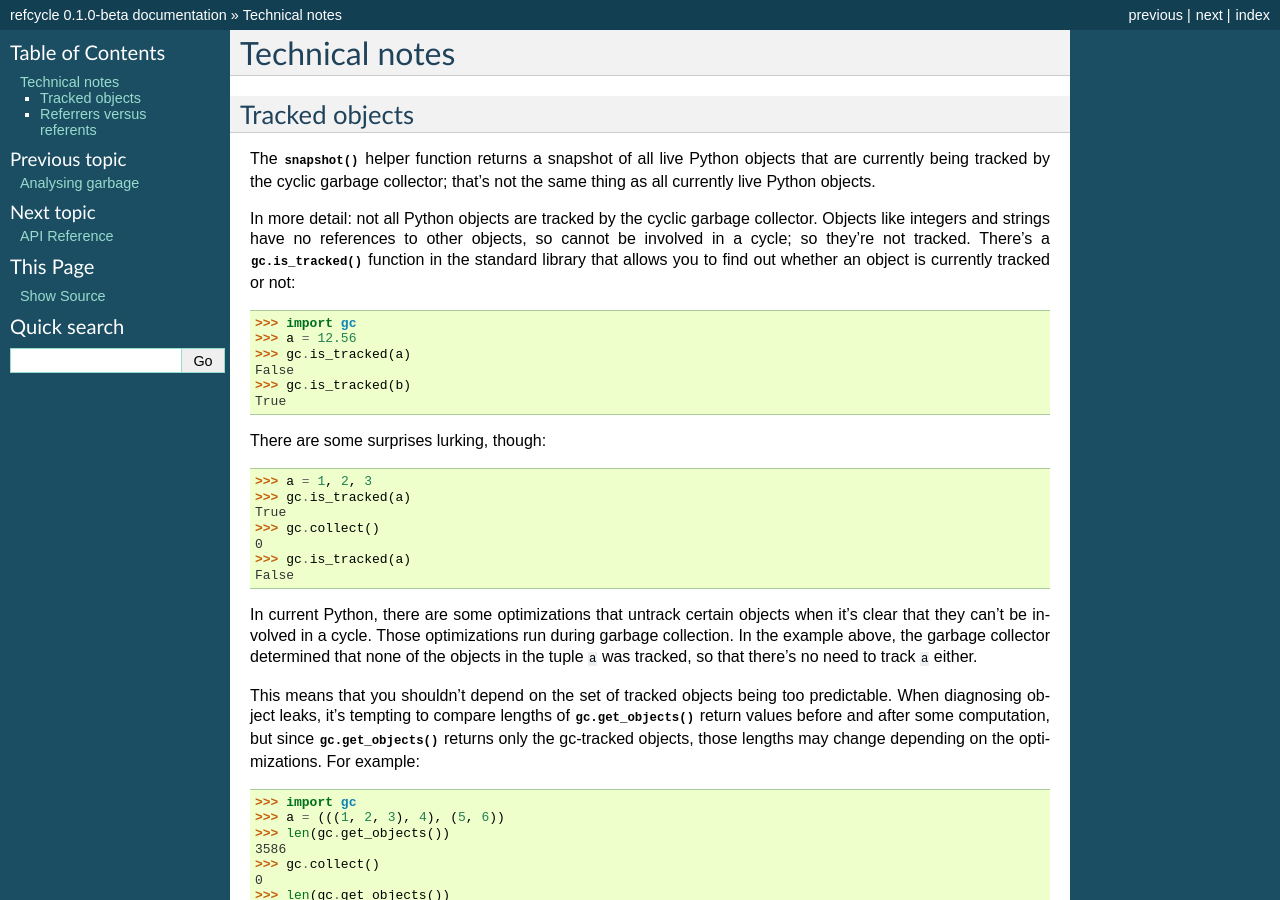
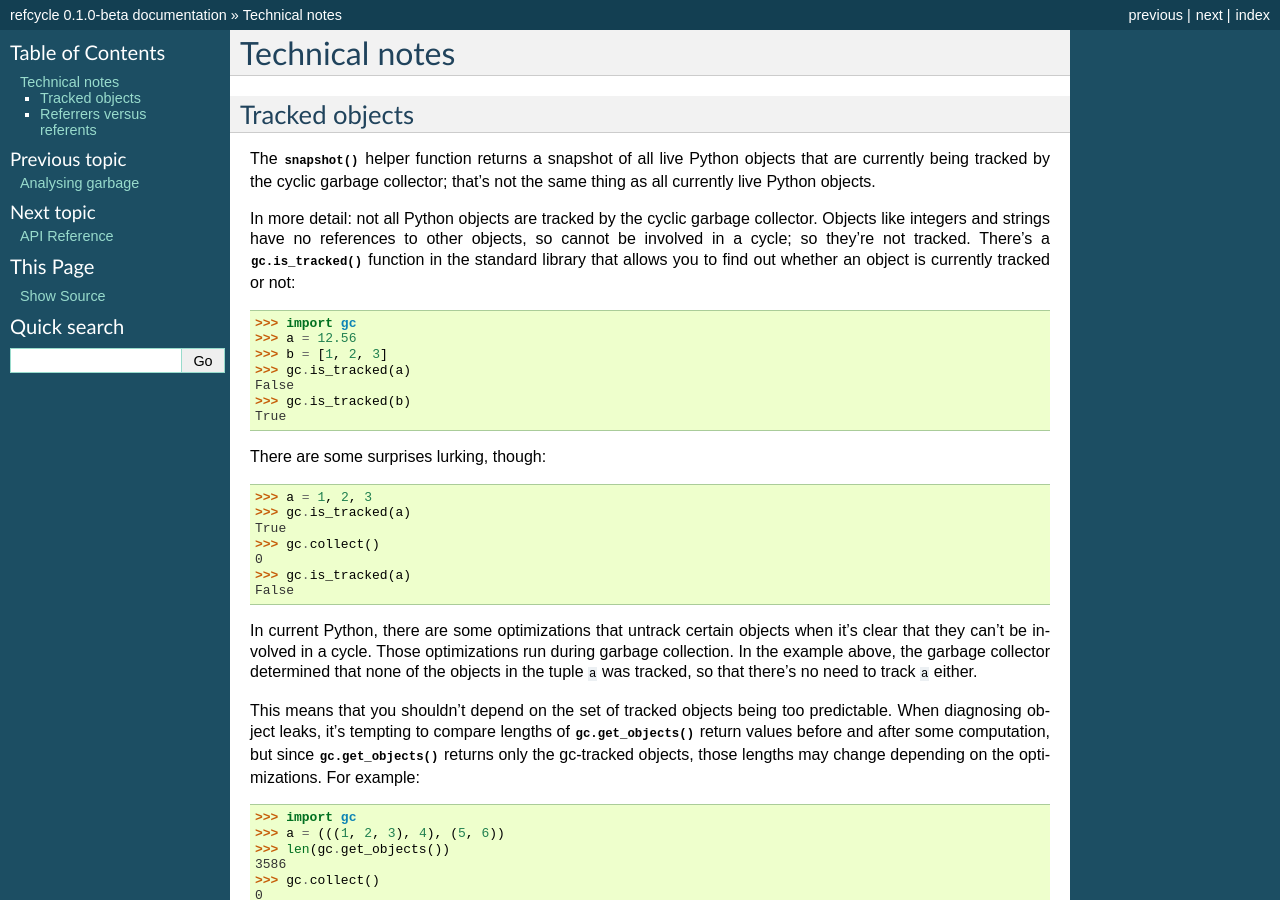
Before and after one commit to mdickinson/refcycle, a Sphinx documentation site: the page built from docs/source/technical/index.rst, in a window 1280 px wide and 900 px high. Built offline with Sphinx 7.4.7, drawn with Linux system fonts in a browser that asks for light colours.

Commit message:
Add missing line to doc example.

```diff
--- a/docs/source/technical/index.rst
+++ b/docs/source/technical/index.rst
@@ -16,6 +16,7 @@ find out whether an object is currently tracked or not::
 
     >>> import gc
     >>> a = 12.56
+    >>> b = [1, 2, 3]
     >>> gc.is_tracked(a)
     False
     >>> gc.is_tracked(b)
```
